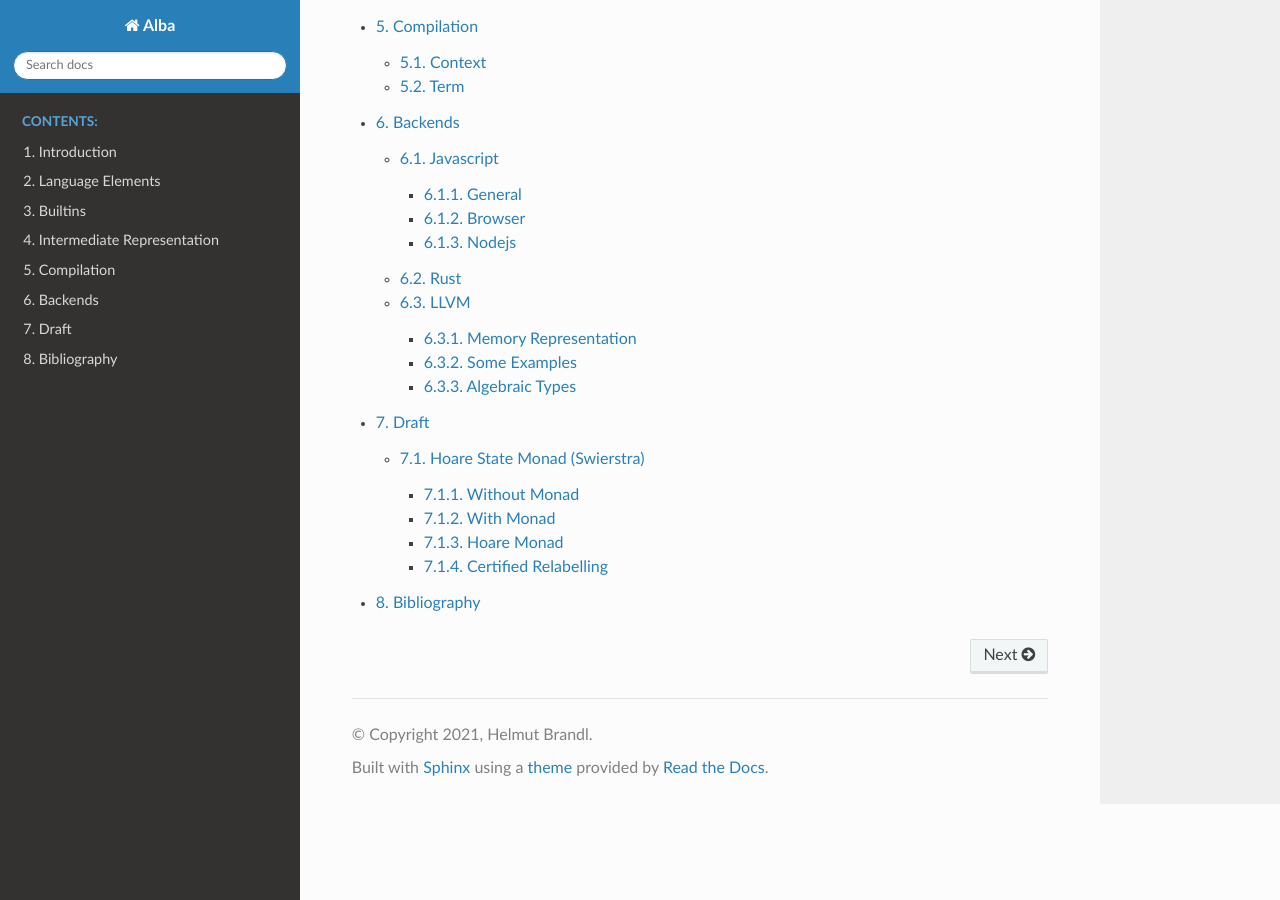
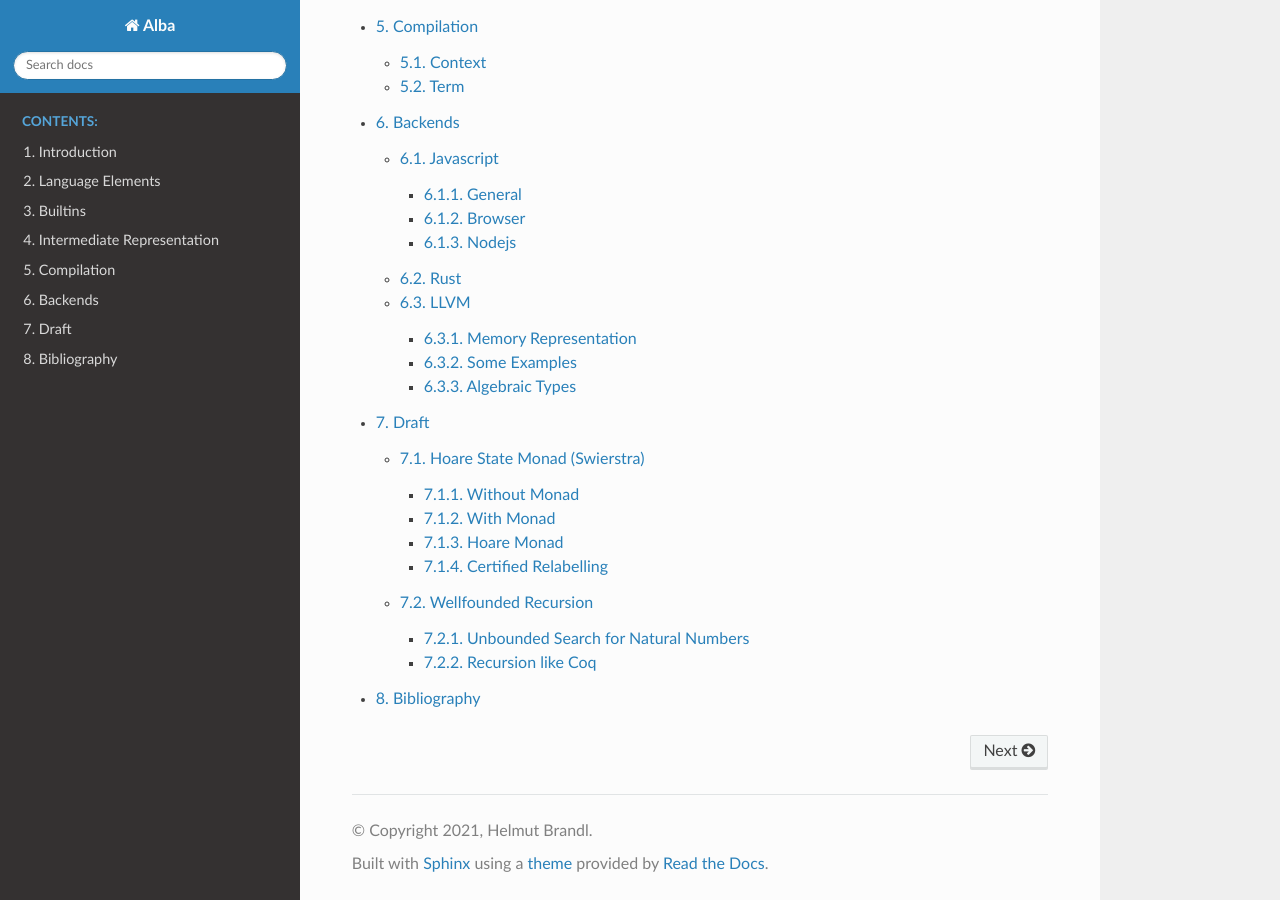
Before and after one commit to alba-lang/lang-spec, a Sphinx documentation site: the page built from sphinx/source/index.rst, in a window 1280 px wide and 900 px high, scrolled down 2137 px. Built offline with Sphinx 7.4.7 and the Read the Docs theme 2.0.0, drawn with Linux system fonts in a browser that asks for light colours; some of the changed lines change nothing that is shown.

Commit message:
Added unbounded search to draft
	modified:   sphinx/source/draft/index.rst
	new file:   sphinx/source/draft/wellfounded_recursion.rst

```diff
--- a/sphinx/source/draft/index.rst
+++ b/sphinx/source/draft/index.rst
@@ -9,3 +9,4 @@ All the sections of this chapter are very DRAFT.
 .. toctree::
 
     hoare_swierstra
+    wellfounded_recursion
--- /dev/null
+++ b/sphinx/source/draft/wellfounded_recursion.rst
@@ -0,0 +1,203 @@
+********************************************************************************
+Wellfounded Recursion
+********************************************************************************
+
+
+
+Unbounded Search for Natural Numbers
+================================================================================
+
+As an example we use the function which finds the least natural number which
+satisfies a predicate provided that a number exists which satisfies the
+predicate. In the following we use::
+
+    P: Predicate Natural
+    d: all n: Decision (P n)
+
+as the search predicate and the decision procedure. We want to find a function
+with the following signature::
+
+    find
+        {P: Predicate ℕ}
+        : (∀ n: Decision (P n)) → Exist P → Refine (Least P)
+    :=
+        ...
+
+We assume that the following declarations are available for natural numbers::
+
+    class ℕ :=
+        zero: ℕ
+        succ: ℕ → ℕ
+
+    class (≤): Endorelation ℕ :=
+        start {n}:  zero ≤ n
+        next {n m}: n ≤ m → succ n ≤ succ m
+
+    (<): Endorelation ℕ :=
+        λ x y := succ x ≤ y
+
+    leToNotLt: ∀ {x y}: x ≤ y → not y < x :=
+        ...
+
+    ltIrreflexive: ∀ {x}: x < x → False :=
+        ...
+
+    succLowerBound
+        {P: Predicate ℕ}
+        : ∀ {x}: LowerBound P x → not P x → LowerBound P (succ x)
+    :=
+        ...
+
+    LowerBound (P: Predicate ℕ) (n: ℕ): Prop :=
+        ∀ {x}: P x → n ≤ x
+
+    Least (P: Predicate ℕ) (n: ℕ): Prop :=
+        LowerBound P n and P n
+
+
+
+The algorithm is intuitively clear. We check if the number zero satisfies the
+predicate. If yes, we have found the number. If not we check the next number and
+iterate the function until we have found a number satisfying the predicate::
+
+    findAux
+        {P: Predicate ℕ}
+        (d: ∀ n: Decision (P n)
+        : ℕ → ℕ
+    :=
+        λ i :=
+            if d i then
+                i
+            else
+                findAux (succ i)
+
+    findAux d zero      -- returns the desired number
+
+However the function ``findAux`` is recursive and there is no decreasing
+argument in the recursive call.
+
+We use the relation::
+
+    Rel (P: Predicate ℕ): Endorelation ℕ :=
+        λ y x :=
+            succ x = y and LowerBound P y
+
+
+and the inductive definition to define the accessible elements of an
+endorelation::
+
+    class
+        Accessible
+            {A: Any}
+            (R: Endorelation A)
+            : Predicate A
+    :=
+        access {x}:
+            (∀ {y}: R y x → Accessible y)
+            →
+            Accessible x
+
+Using this accessibility we can prove that an element is accessible in a
+relation either if the element has no predecessors or if all predecessors are
+accessible.
+
+
+.. code-block::
+
+    satToAccessible
+        {P: Predicate ℕ}
+        {x: ℕ}
+        (satX: P x)
+        : Accessible (Rel P) x
+    :=
+        access
+            (λ (eq,lb) := f eq lb)
+        where
+            f: ∀ {y}: succ x = y → LowerBound P y → Accessible (Rel P) y
+            :=
+                λ identical lbSuccX :=
+                    lbSuccX satX: x < x |> ltIrreflexive |> exFalso
+
+
+    accessibleToPredecessor
+        {P: Predicate ℕ}
+        {x: ℕ}
+        : Accessible (Rel P) (succ x) → Accessible (Rel P) x
+    :=
+        λ accSuccX :=
+            access f where
+                f: ∀ {y}: succ x = y and LowerBound P y → Accessible (Rel P) y :=
+                    λ (identical, _) := accSuccX
+
+
+    accessibleToZero
+        {P: Predicate ℕ}
+        : ∀ {x}: Accessible (Rel P) x → Acessible (Rel P) zero
+    := case
+        λ {zero} acc :=
+            acc
+        λ {succ x} accSuccX :=
+            accessibleToZero
+                x
+                (accessibleToPredecessor accSuccX)
+
+    zeroAccessible
+        {P: Predicate ℕ}
+        : Exist P → Accessible (Rel P) Zero
+    :=
+        λ sat :=
+            satToAccessible sat |> accessibleToZero
+
+
+    findAux
+        {P: Predicate ℕ}
+        (d: ∀ x: Decision (P x))
+        : ∀ x:  Decision (P x)
+                → LowerBound P x
+                → Accessible (Rel P) x
+                → Refine (Least P)
+    :=
+        λ x (left pX) lbX _ :=
+            refine x (lbX, pX)
+
+        λ x (right notPX) lbX (access f) :=
+            findAux
+                (succ x)
+                (d (succ x)A)
+                lbSuccX
+                (f (identical, lbSuccX)
+            where
+                lbSuccX := succLowerBound lbX notPX
+
+
+    find
+        {P: Predicate ℕ}
+        (d: ∀ x: Decision (P x))
+        (ex: Exist P)
+        : Refine (Least P)
+    :=
+        findAux
+            d
+            zero
+            (d zero)
+            (λ _ := start)
+            (zeroAccessible ex)
+
+
+
+
+
+Recursion like Coq
+================================================================================
+
+.. code-block::
+
+    Accessible.recurse
+        {A: Any}
+        {T: A → Any}
+        {R: Endorelation A}
+        (f: ∀ x: (∀ y: R y x → T y) → T x)
+        : ∀ x: Accessible R x → T x
+    :=
+        λ x (access h) :=
+            f x (λ y rYX := recurse y (h rYX))
```
